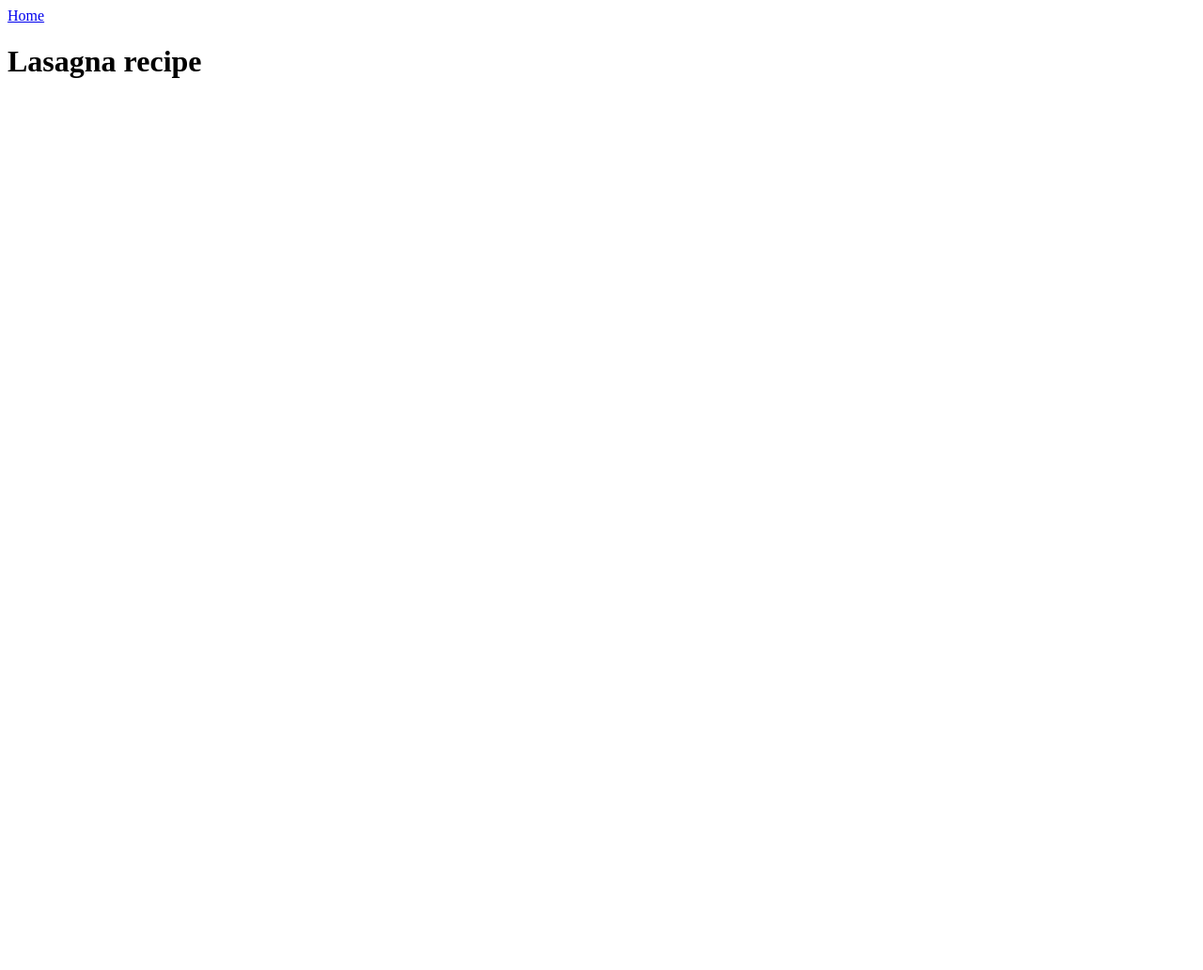
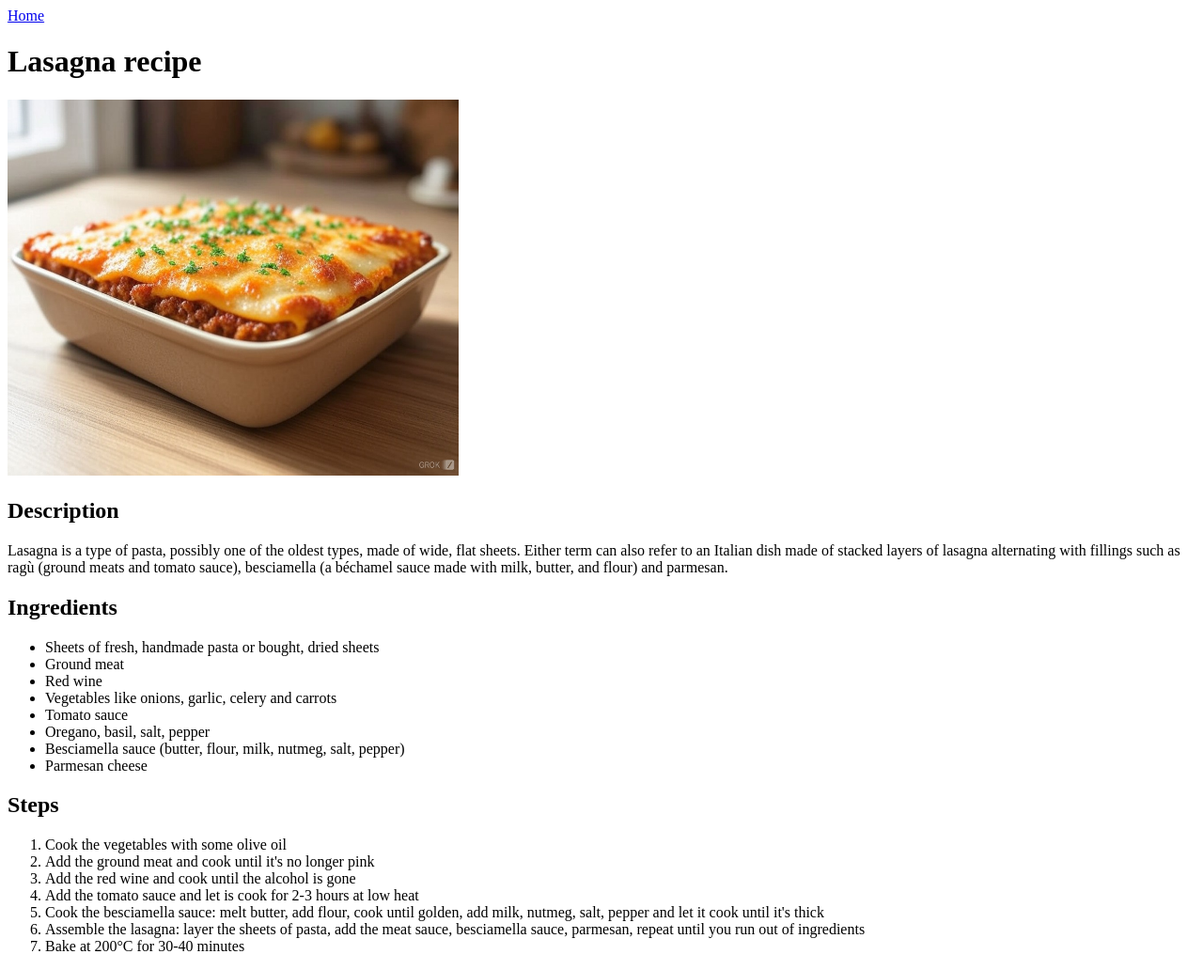
Before and after one commit to Kion87/odin-recipes, a plain HTML site: page recipes/lasagna.html in a window 1280 px wide. Shown: the whole page at 94% size. Before the commit the page ends 800 px from the top, so only its background shows below. Drawn offline with Linux system fonts and the light colour scheme.

Commit message:
first recipe ready

```diff
--- a/recipes/lasagna.html
+++ b/recipes/lasagna.html
@@ -8,5 +8,36 @@
 <body>
     <a href="../index.html">Home</a>
     <h1>Lasagna recipe</h1>
+    <img src="../images/lasagna.jpg" alt="Lasagna image" width="480" height="400">
+
+    <!-- Description -->
+    <h2>Description</h2>
+      <p></p>
+        Lasagna is a type of pasta, possibly one of the oldest types, made of wide, flat sheets. Either term can also refer to an Italian dish made of
+        stacked layers of lasagna alternating with fillings such as ragù (ground
+        meats and tomato sauce), besciamella (a béchamel sauce made with milk,
+        butter, and flour) and parmesan.
+      </p>
+    <h2>Ingredients</h2>
+      <ul class="ingredients">
+        <li>Sheets of fresh, handmade pasta or bought, dried sheets</li>
+        <li>Ground meat</li>
+        <li>Red wine</li>
+        <li>Vegetables like onions, garlic, celery and carrots</li>
+        <li>Tomato sauce</li>
+        <li>Oregano, basil, salt, pepper</li>
+        <li>Besciamella sauce (butter, flour, milk, nutmeg, salt, pepper)</li>
+        <li>Parmesan cheese</li>
+      </ul>
+      <h2>Steps</h2>
+      <ol>
+        <li>Cook the vegetables with some olive oil</li>
+        <li>Add the ground meat and cook until it's no longer pink</li>
+        <li>Add the red wine and cook until the alcohol is gone</li>
+        <li>Add the tomato sauce and let is cook for 2-3 hours at low heat</li>
+        <li>Cook the besciamella sauce: melt butter, add flour, cook until golden, add milk, nutmeg, salt, pepper and let it cook until it's thick</li>
+        <li>Assemble the lasagna: layer the sheets of pasta, add the meat sauce, besciamella sauce, parmesan, repeat until you run out of ingredients</li>
+        <li>Bake at 200°C for 30-40 minutes</li>
+      </ol>
 </body>
 </html>
```
